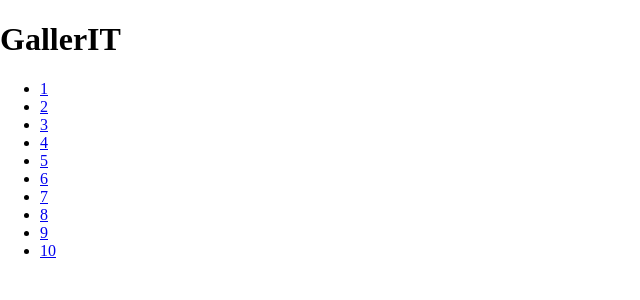
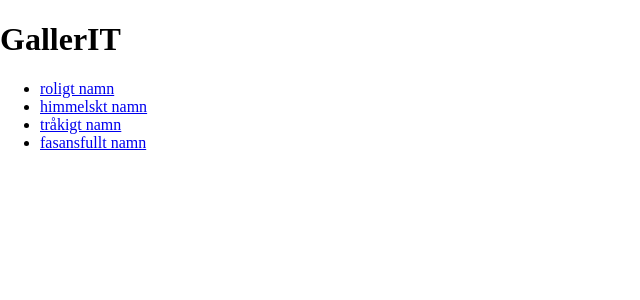
Before and after one commit to cthit/GallerIT, a Vue app in the folder frontend/: page /#/album in a window 1280 px wide. Shown: the top 300 px of the page, without its empty margins (0-640 px from the left). Built offline with nearby package versions, Linux system fonts and the light colour scheme.

Commit message:
Add AlbumThumbnail component

```diff
--- a/frontend/src/App.vue
+++ b/frontend/src/App.vue
@@ -7,8 +7,7 @@
 <script>
 
 export default {
-  name: 'app',
-  /*components:*/
+  name: 'app'
 }
 </script>
 
--- a/frontend/src/components/AlbumList.vue
+++ b/frontend/src/components/AlbumList.vue
@@ -3,8 +3,8 @@
     <h1>GallerIT</h1>
     <ul>
       <li v-for="album in albums">
-        <router-link :to="{ name: 'Album', params: { album_id: album }}">
-          {{album}}
+        <router-link :to="{ name: 'Album', params: { album_id: album.id }}">
+          <album-thumbnail v-bind="album"> </album-thumbnail>
         </router-link>
       </li>
     </ul>
@@ -12,23 +12,34 @@
 </template>
 
 <script>
+import AlbumThumbnail from '@/components/AlbumThumbnail'
+
 export default {
   name: 'AlbumList',
   data () {
     return {
       albums: [
-        1,
-        2,
-        3,
-        4,
-        5,
-        6,
-        7,
-        8,
-        9,
-        10
+        {
+          id: 1,
+          name: 'roligt namn'
+        },
+        {
+          id: 2,
+          name: 'himmelskt namn'
+        },
+        {
+          id: 3,
+          name: 'tråkigt namn'
+        },
+        {
+          id: 4,
+          name: 'fasansfullt namn'
+        }
       ]
     }
+  },
+  components: {
+    AlbumThumbnail
   }
 }
 </script>
--- /dev/null
+++ b/frontend/src/components/AlbumThumbnail.vue
@@ -0,0 +1,21 @@
+<template>
+  <div>
+    {{name}}
+  </div>
+</template>
+
+<script>
+export default {
+  name: 'AlbumThumbnail',
+  data () {
+    return {
+      name_old: 'A funny album'
+    }
+  },
+  props: ['id', 'name']
+}
+</script>
+
+<!-- Add "scoped" attribute to limit CSS to this component only -->
+<style scoped>
+</style>
```
